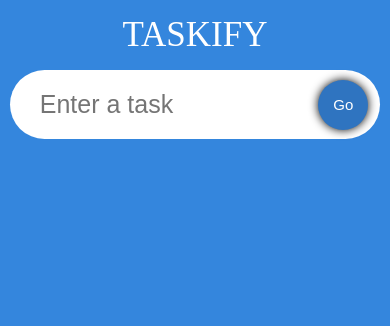
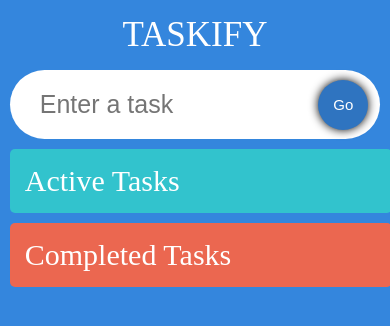
Before and after one commit to nimashag/react-typescript-taskify, a React (Create React App) app in the folder typescript-tutorial/: page / in a window 390 px wide. Shown: the top 326 px of the page. Built offline with nearby package versions, Linux system fonts and the light colour scheme; a web font is replaced by a local one.

Commit message:
Building App UI

```diff
--- a/typescript-tutorial/package.json
+++ b/typescript-tutorial/package.json
@@ -13,6 +13,7 @@
     "ajv": "^8.17.1",
     "ajv-keywords": "^5.1.0",
     "react": "^18.3.1",
+    "react-beautiful-dnd": "^13.1.1",
     "react-dom": "^18.3.1",
     "react-icons": "^5.3.0",
     "react-scripts": "5.0.1",
@@ -42,5 +43,8 @@
       "last 1 firefox version",
       "last 1 safari version"
     ]
+  },
+  "devDependencies": {
+    "@types/react-beautiful-dnd": "^13.1.8"
   }
 }
--- a/typescript-tutorial/src/App.tsx
+++ b/typescript-tutorial/src/App.tsx
@@ -35,6 +35,7 @@ const App: React.FC = () => {
 
   const [todo, setTodo] = useState<string>("");
   const [ todos , setTodos] = useState<Todo[]>([]);
+  const [CompletedTodos, setCompletedTodos] = useState<Array<Todo>>([]);
 
   const handleAdd = (e: React.FormEvent) => {
     e.preventDefault();
@@ -51,7 +52,12 @@ const App: React.FC = () => {
     <div className="App">
       <span className="heading">Taskify</span>
       <InputField todo={todo} setTodo={setTodo} handleAdd={handleAdd}/>
-      <TodoList todos={todos} setTodos={setTodos} />
+      <TodoList
+          todos={todos}
+          setTodos={setTodos}
+          CompletedTodos={CompletedTodos}
+          setCompletedTodos={setCompletedTodos}
+        />
       {/* {todos.map((t) => (
         <li key={t.id}>{t.todo}</li>
       ))} */}
--- a/typescript-tutorial/src/components/TodoList.tsx
+++ b/typescript-tutorial/src/components/TodoList.tsx
@@ -6,22 +6,39 @@ import SingleTodo from './SingleTodo';
 interface Props{
     todos : Todo[];
     setTodos:  React.Dispatch<React.SetStateAction<Todo[]>>;
+    setCompletedTodos: React.Dispatch<React.SetStateAction<Array<Todo>>>;
+    CompletedTodos: Array<Todo>;
 }
 
 const TodoList : React.FC<Props> = ({todos, setTodos}: Props) => {
   return (
+    <div className="container">
        <div className="todos">
-       {
-        todos.map(todo => (
+           <span className="todos__heading">
+                Active Tasks
+           </span>
+           {todos.map ((todo) => (
                <SingleTodo
-            key={todo.id}
                    todo={todo}
                    todos={todos}
+                   key={todo.id}
                    setTodos={setTodos}
                 />
-        ))
-       }
-
+           ))}
+       </div>
+       <div className="todos remove">
+            <span className="todos__heading">
+                Completed Tasks
+            </span>
+            {todos.map ((todo) => (
+                <SingleTodo
+                   todo={todo}
+                   todos={todos}
+                   key={todo.id}
+                   setTodos={setTodos}
+                />
+            ))}
+       </div>
     </div>
   );
 };
--- a/typescript-tutorial/src/components/styles.css
+++ b/typescript-tutorial/src/components/styles.css
@@ -1,6 +1,6 @@
 .input {
     display: flex;
-    width: 90%;
+    width: 95%;
     position: relative;
     align-items: center;
 }
@@ -44,18 +44,42 @@
     box-shadow: 0 0 5px black;
 }
 
+.container {
+    display: flex;
+    width: 95%;
+    margin-top: 10px;
+    justify-content: space-between;
+    align-items: flex-start;
+}
 
+.todos {
+    display: flex;
+    width: 47.5%;
+    flex-direction: column;
+    padding: 15px;
+    border-radius: 5px;
+    background-color: rgb(50, 195, 205);
+}
+
+.todos__heading {
+    font-size: 30px;
+    color: white;
+}
 
 .todos_single {
     display: flex;
-    justify-content: space-between;
-    width: 500px;
+    /* justify-content: space-between; */
     border-radius: 5px;
     padding: 20px;
     margin-top: 15px;
     background-image: url("https://img.freepik.com/free-photo/crumpled-yellow-paper-background-close-up_60487-2390.jpg?size=626&ext=jpg");
     background-size: cover;
     transition: 0.2s;
+}
+
+.todos_single:hover {
+    box-shadow: 0 0 5px black;
+    transform: scale(1.03);
 }
 
 .todos_single--text {
@@ -80,9 +104,9 @@
     align-items: center;
 }
 
-@media (max-width: 1200px) {
-    .todos_single {
-      width: 40%;
+@media (max-width: 1100px) {
+    .todos {
+      width: 45%;
     }
 }
 
@@ -92,8 +116,16 @@
     }
     .todos {
       width: 95%;
+      margin-bottom: 10px;
     }
-    .todos_single {
-      width: 100%;
+
+    .container {
+        width: 95%;
+        flex-direction: column;
     }
+
 }
+
+.remove {
+    background-color: rgb(235, 103, 80);
+}
--- /dev/null
+++ b/typescript-tutorial/src/declarations.d.ts
@@ -0,0 +1 @@
+declare module 'react-beautiful-dnd';
```
Also changed, not shown: 1 other file (tests, documents, lock files or other folders). Lines whose indentation alone changed are shown as unchanged.
